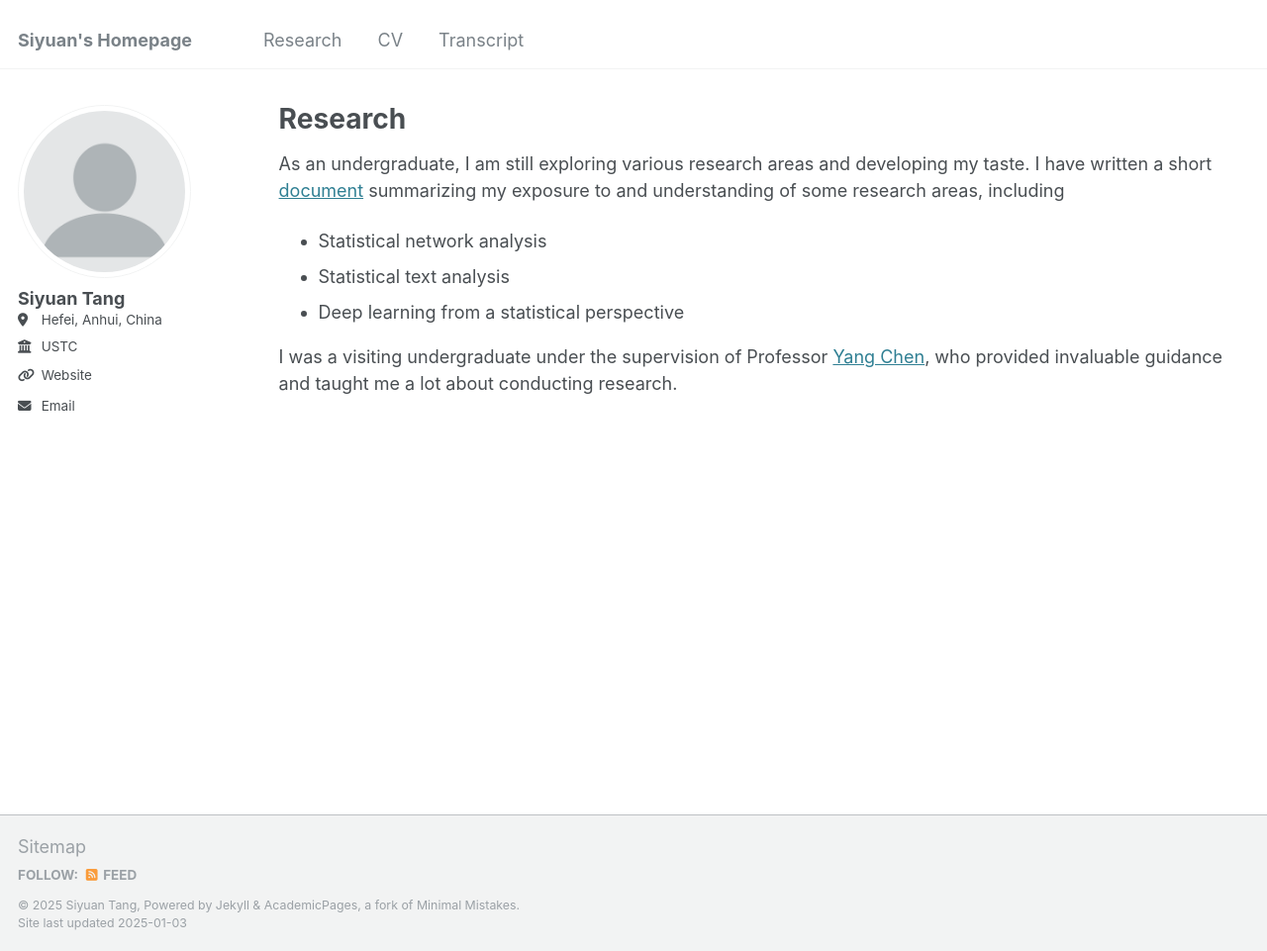
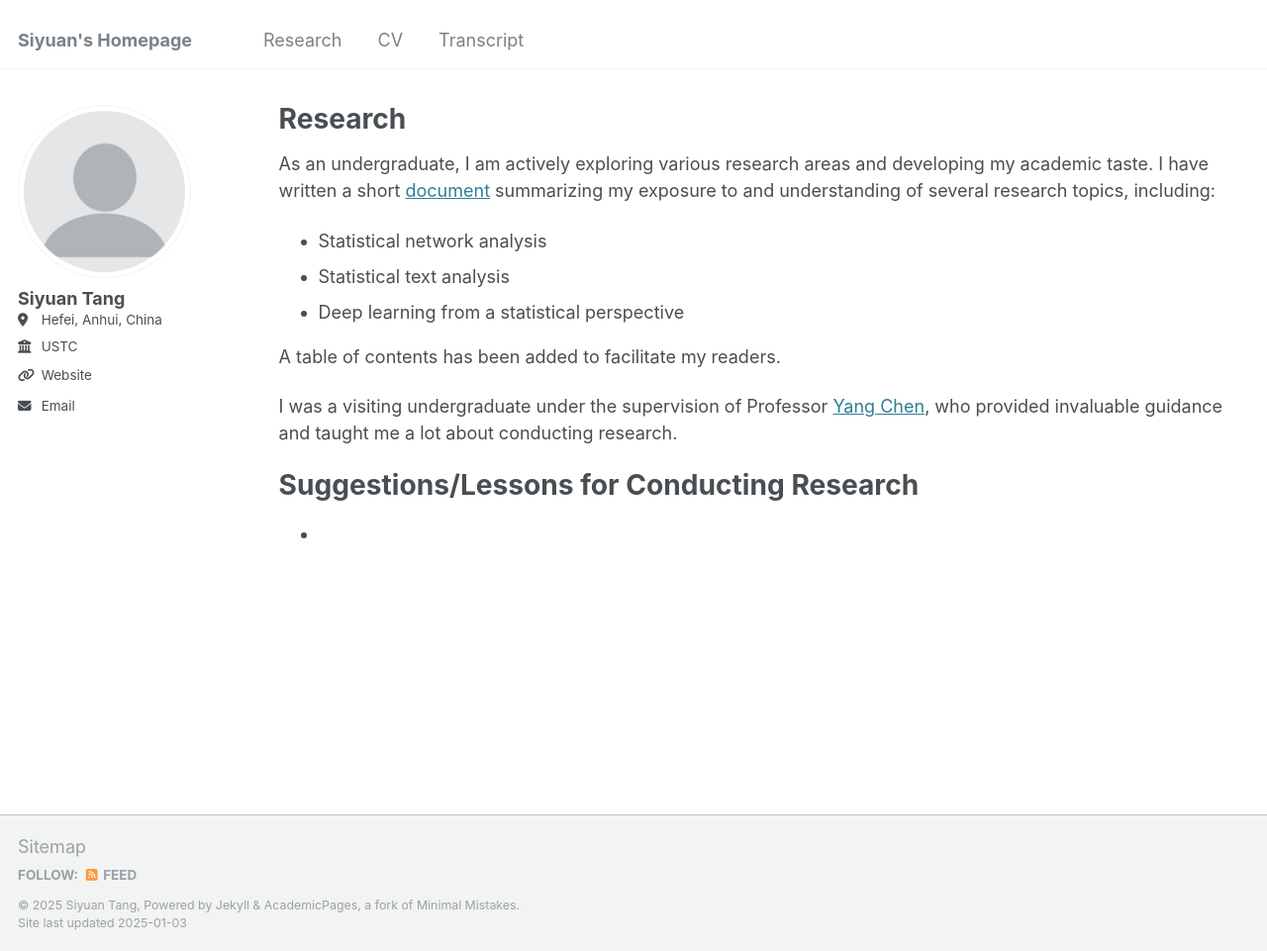
Before and after one commit to jacktangsy/jacktangsy.github.io, a Jekyll site: the page built from _pages/research.md, in a window 1280 px wide and 961 px high. Shown: the whole window at 99% size. Built offline with Jekyll 4.4.1, drawn with Linux system fonts in a browser that asks for light colours.

Commit message:
Update research.md

```diff
--- a/_pages/research.md
+++ b/_pages/research.md
@@ -8,10 +8,16 @@ author_profile: true
 
 {% include base_path %}
 
-As an undergraduate, I am still exploring various research areas and developing my taste. I have written a short [document](https://jacktangsy.github.io/files/Understanding_of_Research.pdf) summarizing my exposure to and understanding of some research areas, including
+As an undergraduate, I am actively exploring various research areas and developing my academic taste. I have written a short [document](https://jacktangsy.github.io/files/Understanding_of_Research.pdf) summarizing my exposure to and understanding of several research topics, including:
 
 - Statistical network analysis
 - Statistical text analysis
 - Deep learning from a statistical perspective
 
+A table of contents has been added to facilitate my readers.
+
 I was a visiting undergraduate under the supervision of Professor [Yang Chen](https://yangchenfunstatistics.github.io/yangchen.github.io//), who provided invaluable guidance and taught me a lot about conducting research.
+
+Suggestions/Lessons for Conducting Research
+====
+-
```
